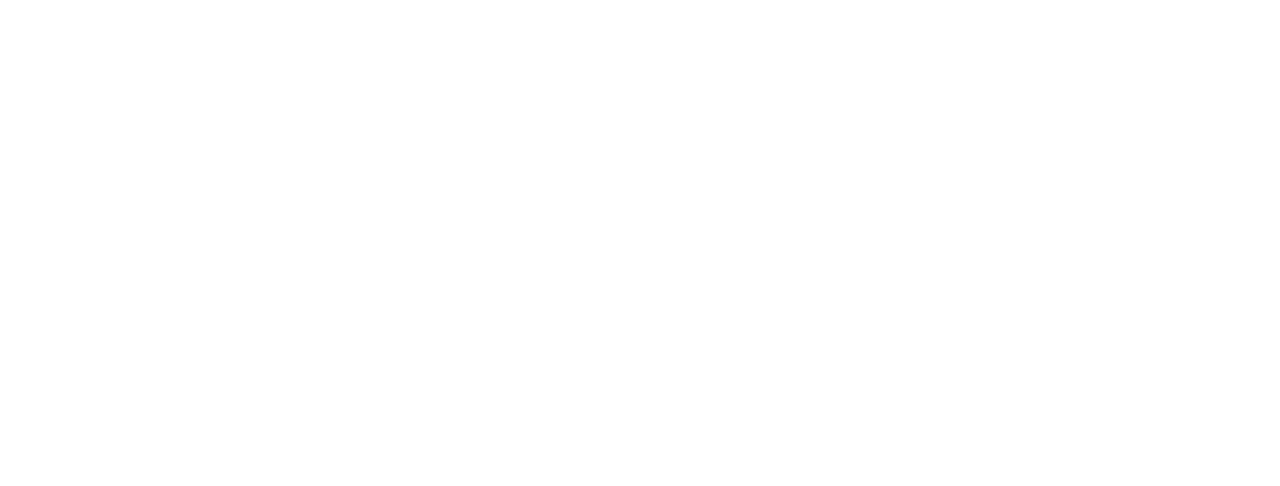
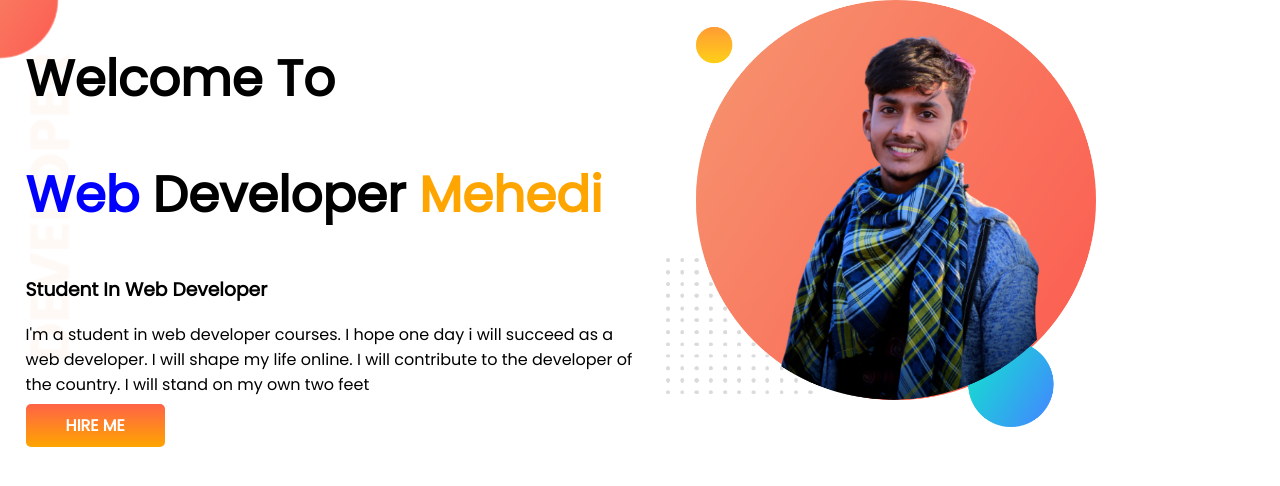
Before and after one commit to Mehedi62544Hasan/My-Website, a plain HTML site: page index.html in a window 1280 px wide. Drawn offline with Linux system fonts and the light colour scheme.

Commit message:
top banner added

```diff
--- a/index.html
+++ b/index.html
@@ -5,9 +5,30 @@
     <meta http-equiv="X-UA-Compatible" content="IE=edge">
     <meta name="viewport" content="width=device-width, initial-scale=1.0">
     <title>mehedi portfolio</title>
+    <link rel="stylesheet" href="link rel="preconnect href="https://fonts.googleapis.com">
+    <link rel="preconnect" href="https://fonts.gstatic.com" crossorigin>
+    <link href="https://fonts.googleapis.com/css2?family=Oswald:wght@300&family=Poppins&family=Roboto+Condensed&display=swap" rel="stylesheet">
     <link rel="stylesheet" href="style.css">
+
 </head>
 <body>
+    <section class="continar1">
+    <div class="fast-said">
+    <h1>Welcome To</h1>
+<h1> <span class="mehedi1"> Web</span> Developer <span class="mehedi"> Mehedi</span></h1>
+<h3>Student In Web Developer</h3>
+<p>I'm a student in web developer courses. I hope one day i will succeed as a web developer. I will shape my life online. I will contribute to the developer of the country. I will stand on my own two feet</p>
+
+<a class="hire-me" href="https://www.facebook.com/profile.php?id=100050232824163">HIRE ME</a>
+</div>
+<div class="fast-said">
+<img src="my-bg.png" alt="">
+</div>
+
+</section>
+
+
+
 
 </body>
 </html>
--- a/style.css
+++ b/style.css
@@ -0,0 +1,35 @@
+body{
+    font-family: 'Poppins', sans-serif;
+    margin: 0;
+}
+h1{
+    font-size: 50px;
+}
+.mehedi{
+    color: orange;
+}
+.mehedi1{
+    color: blue;
+}
+.continar1{
+    display: flex;
+    background-image: url(images/top-banner.png);
+    background-repeat: no-repeat;
+}
+.fast-said{
+    width: 50%;
+    padding-left: 2%;
+}
+.fast-said img{
+    width: 70%;
+}
+.hire-me{
+    background-image: linear-gradient(tomato, orange);
+padding: 10px 40px;
+text-decoration: none;
+border-radius: 5px;
+color: white;
+font-weight: 700;
+
+
+}
```
Also changed, not shown: pretty.css/bloge.html (added, +50 -0 lines), pretty.css/pretty-css.html (added, +39 -0 lines), images/my-bg.png, my-bg.png (added), 1 other file.
